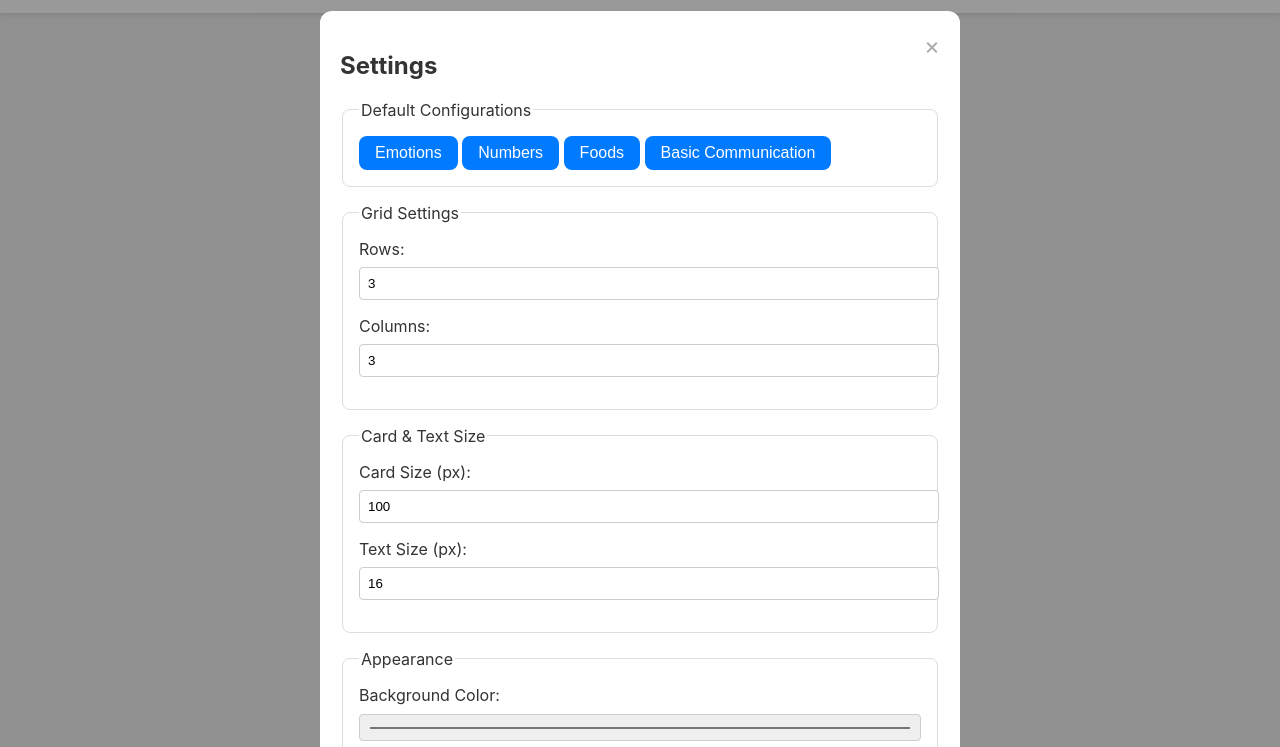
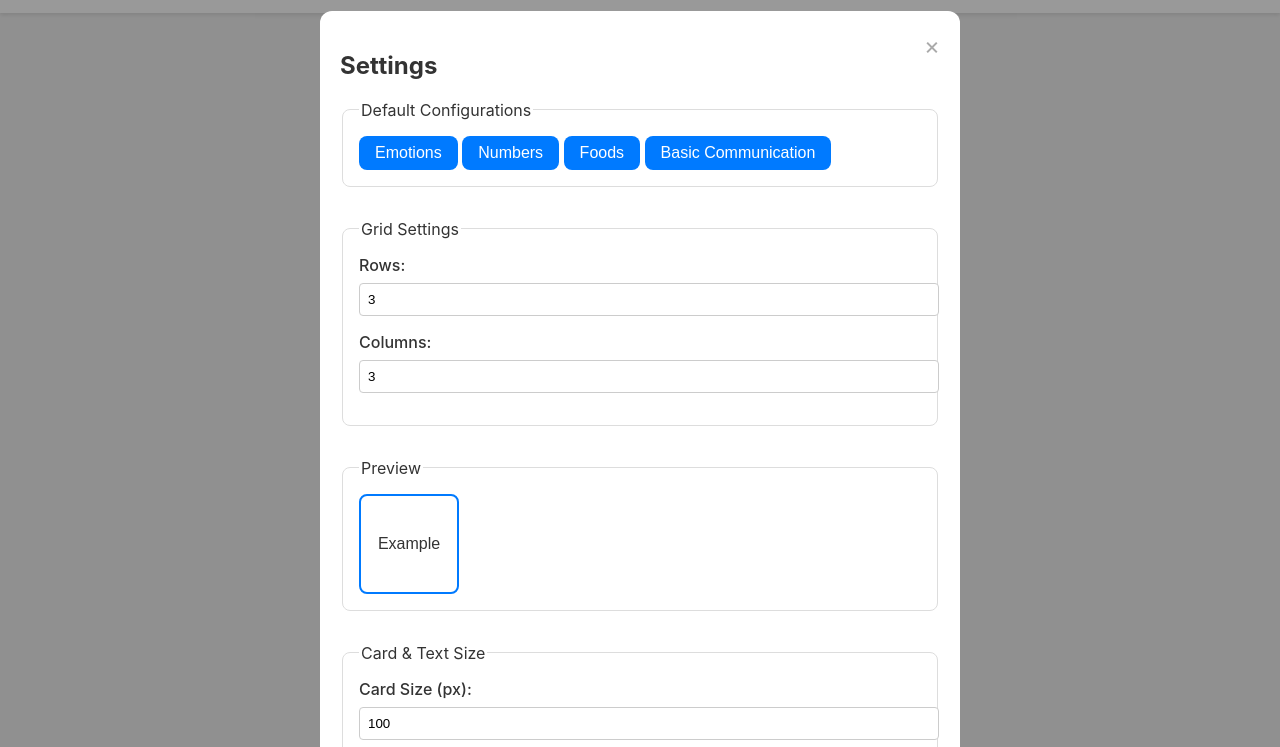
Before and after one commit to dnslp/grid, a plain HTML site: page index.html in a window 1280 px wide. Both pictures are taken after a click on the button "Settings". Shown: the part 53-800 px from the top of the page. Drawn offline with Linux system fonts and the light colour scheme.

Commit message:
chore: commit current changes before adding audio file upload & playback
- Added default configuration packs (Emotions, Numbers, Foods, Basic Communication)
- Implemented dynamic example card preview that mirrors actual card style settings
- Enhanced settings UI with larger, more intuitive color selectors and improved layout

```diff
--- a/index.html
+++ b/index.html
@@ -39,7 +39,12 @@
           <label for="gridCols">Columns:</label>
           <input type="number" id="gridCols" name="gridCols" min="1" value="3">
         </fieldset>
-
+        <!-- Live Preview -->
+        <fieldset id="previewFieldset">
+          <legend>Preview</legend>
+          <!-- This example card updates instantly as settings change -->
+          <div id="exampleCard" class="card">Example Card</div>
+        </fieldset>
         <!-- Card & Text Size Settings -->
         <fieldset>
           <legend>Card &amp; Text Size</legend>
@@ -113,12 +118,7 @@
           <button type="button" id="loadConfigBtn">Load</button>
         </fieldset>
 
-        <!-- Live Preview -->
-        <fieldset id="previewFieldset">
-          <legend>Preview</legend>
-          <!-- This example card updates instantly as settings change -->
-          <div id="exampleCard" class="card">Example Card</div>
-        </fieldset>
+
 
         <button type="submit">Apply Settings</button>
       </form>
--- a/script.js
+++ b/script.js
@@ -374,7 +374,9 @@ function updatePreview() {
   const fontColor = document.getElementById('fontColor').value;
   const fontBold = document.getElementById('fontBold').checked;
   const fontItalic = document.getElementById('fontItalic').checked;
+  const selectedBorder = document.getElementById('selectedBorder').value;
 
+  // Update the example card's size and typography
   exampleCard.style.width = cardSize + 'px';
   exampleCard.style.height = cardSize + 'px';
   exampleCard.style.fontSize = textSize + 'px';
@@ -383,9 +385,19 @@ function updatePreview() {
   exampleCard.style.color = fontColor;
   exampleCard.style.fontWeight = fontBold ? 'bold' : 'normal';
   exampleCard.style.fontStyle = fontItalic ? 'italic' : 'normal';
-  // Also update border color for preview if desired
-  exampleCard.style.borderColor = document.getElementById('selectedBorder').value;
+
+  // Update border and layout to match actual card styles
+  exampleCard.style.border = "2px solid " + selectedBorder;
+  exampleCard.style.borderRadius = "8px";
+  exampleCard.style.display = "flex";
+  exampleCard.style.alignItems = "center";
+  exampleCard.style.justifyContent = "center";
+  exampleCard.style.boxSizing = "border-box";
+
+  // Update the text content for a clear preview
+  exampleCard.textContent = "Example";
 }
+
 
 // Modal control functions
 function openModal() {
--- a/styles.css
+++ b/styles.css
@@ -88,6 +88,43 @@ button:hover {
   background-color: rgba(0,0,0,0.4);
   animation: fadeIn 0.3s;
 }
+/* Enhanced styling for color input fields */
+input[type="color"] {
+  width: 3rem;
+  height: 3rem;
+  padding: 0;
+  border: none;
+  cursor: pointer;
+  margin-left: 0.5rem;
+  vertical-align: middle;
+}
+
+/* Optional: Style for a container around each color setting */
+.color-setting {
+  display: flex;
+  align-items: center;
+  margin-bottom: 1rem;
+}
+
+/* Increase spacing and make labels more prominent in the settings modal */
+fieldset {
+  margin-bottom: 1.5rem;
+  padding: 1rem;
+  border: 1px solid #ddd;
+  border-radius: 8px;
+}
+
+label {
+  font-weight: 500;
+}
+
+/* Additional styling improvements for the settings modal layout */
+.modal-content form {
+  display: flex;
+  flex-direction: column;
+  gap: 1rem;
+}
+
 
 @keyframes fadeIn {
   from {opacity: 0;}
```
